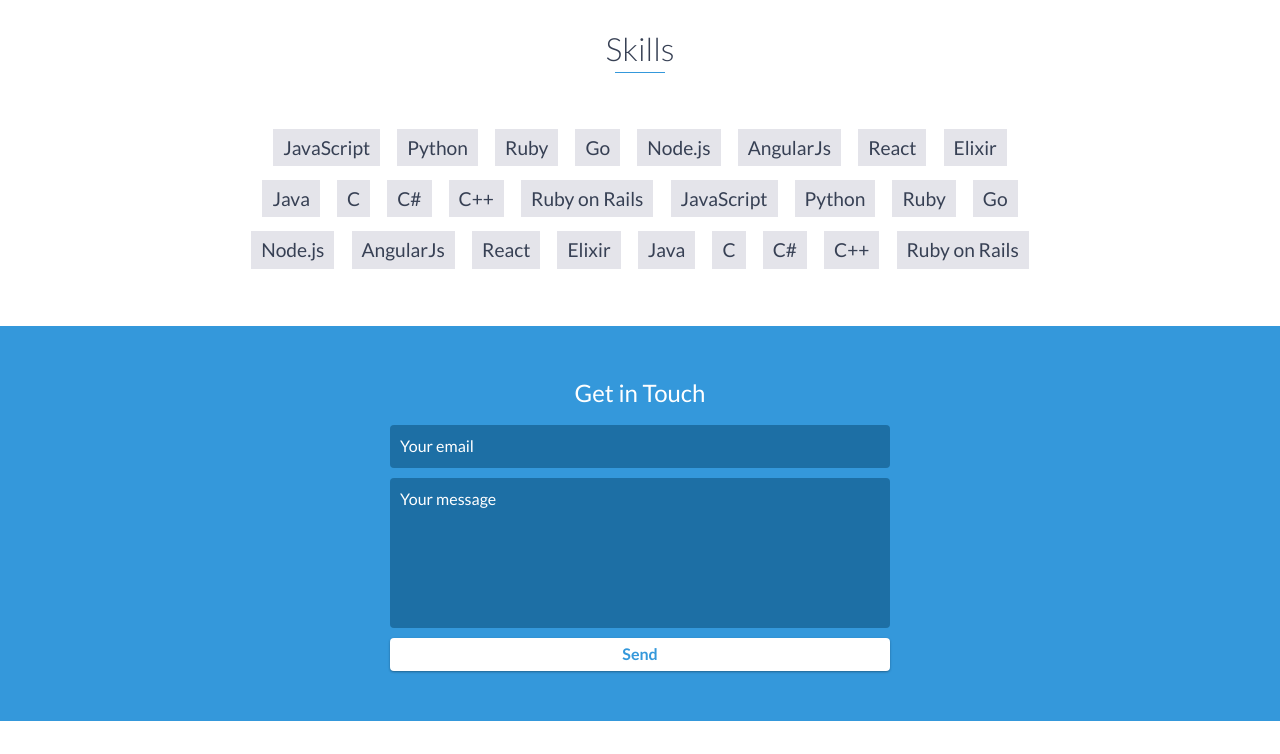
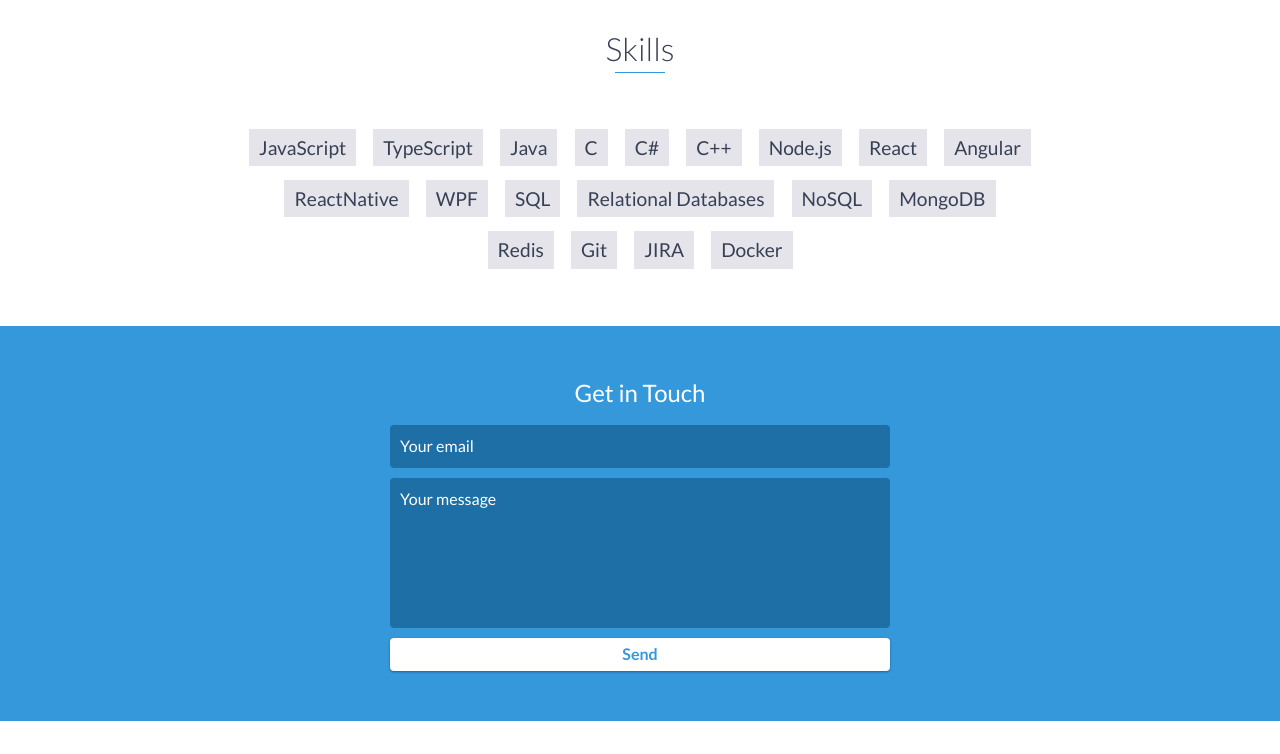
Before and after one commit to DimaMukhin/portfolio, a website: page index.html in a window 1280 px wide. Shown: the part 4160-4914 px from the top of the page. Drawn offline with nearby package versions, Linux system fonts and the light colour scheme.

Commit message:
added skills section

```diff
--- a/index.html
+++ b/index.html
@@ -277,31 +277,24 @@
         <h2 class="heading">Skills</h2>
         <ul>
             <li>JavaScript</li>
-            <li>Python</li>
-            <li>Ruby</li>
-            <li>Go</li>
-            <li>Node.js</li>
-            <li>AngularJs</li>
-            <li>React</li>
-            <li>Elixir</li>
+            <li>TypeScript</li>
             <li>Java</li>
             <li>C</li>
             <li>C#</li>
             <li>C++</li>
-            <li>Ruby on Rails</li>
-            <li>JavaScript</li>
-            <li>Python</li>
-            <li>Ruby</li>
-            <li>Go</li>
             <li>Node.js</li>
-            <li>AngularJs</li>
             <li>React</li>
-            <li>Elixir</li>
-            <li>Java</li>
-            <li>C</li>
-            <li>C#</li>
-            <li>C++</li>
-            <li>Ruby on Rails</li>
+            <li>Angular</li>
+            <li>ReactNative</li>
+            <li>WPF</li>
+            <li>SQL</li>
+            <li>Relational Databases</li>
+            <li>NoSQL</li>
+            <li>MongoDB</li>
+            <li>Redis</li>
+            <li>Git</li>
+            <li>JIRA</li>
+            <li>Docker</li>
         </ul>
     </div>
     <!-- End #skills -->
```
